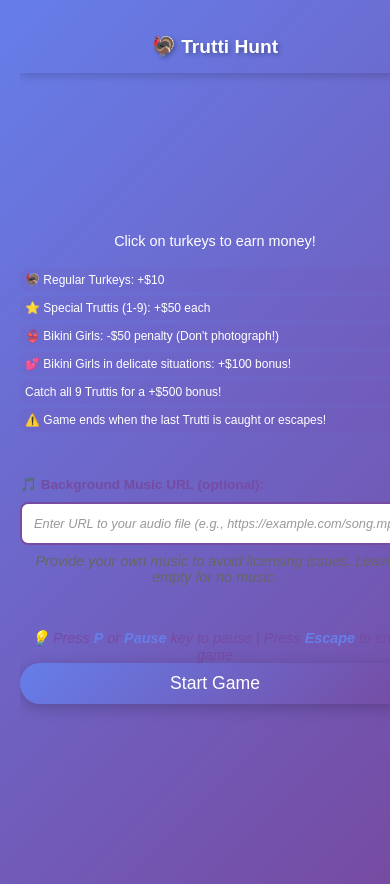
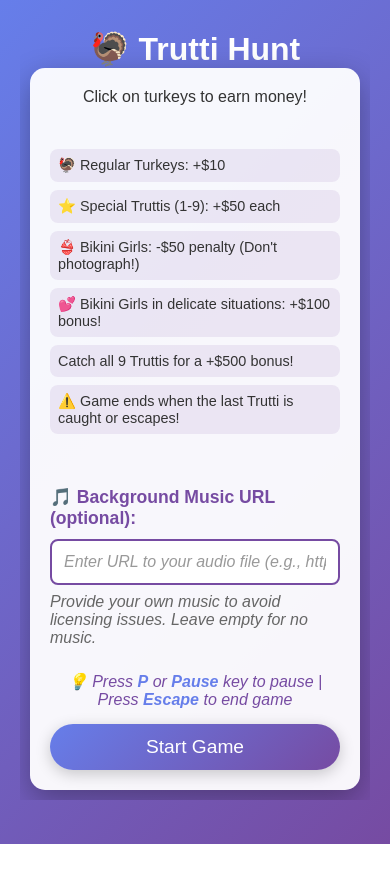
Before and after one commit to simonbraeuer/truttijagd, an Angular app in the folder trutti-hunt/: page / in a window 390 px wide. After the commit the page ends 844 px from the top, so only its background shows below. Built offline with nearby package versions, Linux system fonts and the light colour scheme.

Commit message:
Revert styling changes

```diff
--- a/trutti-hunt/src/app/game/game.css
+++ b/trutti-hunt/src/app/game/game.css
@@ -1,66 +1,62 @@
-/* Variables and Base Styles */
-:root {
-  --primary-color: #764ba2;
-  --secondary-color: #667eea;
-  --header-height: 50px;
-  --spacing: 20px;
-  --spacing-small: 10px;
-}
-
 .game-container {
-  display: flex;
-  flex-direction: column;
-  height: 100vh;
-  width: 100vw;
-  overflow: hidden;
-}
-
-.game-header {
-  flex-shrink: 0;
-  background: linear-gradient(135deg, var(--secondary-color) 0%, var(--primary-color) 100%);
-  padding: 15px;
-  text-align: center;
-  box-shadow: 0 2px 10px rgba(0, 0, 0, 0.2);
-  height: var(--header-height);
-  display: flex;
-  align-items: center;
-  justify-content: center;
-}
-
-.game-header h1 {
-  margin: 0;
-  color: white;
-  font-size: 1.8em;
-  font-weight: bold;
-  text-shadow: 2px 2px 4px rgba(0, 0, 0, 0.3);
-}
-
-/* Start Screen */
-.start-screen {
-  flex: 1;
   display: flex;
   flex-direction: column;
   align-items: center;
   justify-content: center;
-  padding: var(--spacing);
-  overflow-y: auto;
+  min-height: 70vh;
+  padding: 10px;
+  width: 100%;
+  max-width: 100vw;
+  overflow-x: hidden;
 }
 
-.start-screen > * {
+.start-screen {
+  background: rgba(255, 255, 255, 0.95);
+  padding: 40px;
+  border-radius: 20px;
+  box-shadow: 0 10px 30px rgba(0, 0, 0, 0.3);
+  text-align: center;
   max-width: 600px;
   width: 100%;
+  color: #333;
+}
+
+@media (max-width: 768px) {
+  .start-screen {
+    padding: 20px;
+    border-radius: 15px;
+    max-width: 100%;
+    margin: 0 10px;
+  }
+}
+
+.start-screen h2 {
+  font-size: 2.5em;
+  margin-bottom: 20px;
+  color: #764ba2;
 }
 
 .start-screen p {
   font-size: 1.2em;
-  margin-bottom: var(--spacing);
-  text-align: center;
+  margin-bottom: 20px;
+}
+
+@media (max-width: 768px) {
+  .start-screen h2 {
+    font-size: 1.8em;
+    margin-bottom: 15px;
+  }
+
+  .start-screen p {
+    font-size: 1em;
+    margin-bottom: 15px;
+  }
 }
 
 .instructions {
   text-align: left;
   display: inline-block;
-  margin: 15px auto;
+  margin: 20px auto;
   padding: 0;
   list-style: none;
 }
@@ -73,7 +69,14 @@
   border-radius: 8px;
 }
 
-/* Audio Configuration */
+@media (max-width: 768px) {
+  .instructions li {
+    font-size: 0.9em;
+    padding: 8px;
+    margin: 8px 0;
+  }
+}
+
 .audio-config {
   margin: 25px 0;
   text-align: left;
@@ -116,9 +119,7 @@
   font-style: italic;
 }
 
-/* Buttons */
-.start-button,
-.save-score-button {
+.start-button {
   background: linear-gradient(135deg, #667eea 0%, #764ba2 100%);
   color: white;
   border: none;
@@ -130,24 +131,23 @@
   box-shadow: 0 4px 15px rgba(0, 0, 0, 0.2);
 }
 
-.start-button:hover,
-.save-score-button:hover {
+@media (max-width: 768px) {
+  .start-button {
+    padding: 12px 30px;
+    font-size: 1.2em;
+    width: 100%;
+  }
+}
+
+.start-button:hover {
   transform: translateY(-2px);
   box-shadow: 0 6px 20px rgba(0, 0, 0, 0.3);
 }
 
-.start-button:active,
-.save-score-button:active {
+.start-button:active {
   transform: translateY(0);
 }
 
-.save-score-button {
-  padding: 12px 30px;
-  font-size: 1.2em;
-  width: 100%;
-}
-
-/* Hints */
 .pause-hint,
 .resume-hint {
   margin-top: 20px;
@@ -162,10 +162,7 @@
   font-weight: bold;
 }
 
-/* Overlays and Screens */
-.pause-overlay,
-.game-over-overlay,
-.scoreboard-overlay {
+.pause-overlay {
   position: absolute;
   top: 0;
   left: 0;
@@ -179,43 +176,17 @@
   animation: fadeIn 0.3s ease-in;
 }
 
-.game-over-overlay,
-.scoreboard-overlay {
-  background: rgba(0, 0, 0, 0.85);
-  z-index: 3000;
-}
-
-.pause-screen,
-.game-over-screen,
-.scoreboard-screen {
+.pause-screen {
   animation: slideDown 0.3s ease-out;
 }
 
-.game-over-screen,
-.scoreboard-screen {
-  background: rgba(255, 255, 255, 0.95);
-  padding: 40px;
-  border-radius: 20px;
-  box-shadow: 0 10px 30px rgba(0, 0, 0, 0.5);
-  text-align: center;
-  max-width: 500px;
-  width: 90%;
-  max-height: 90vh;
-  overflow-y: auto;
-  color: #333;
-}
-
-.game-over-screen h2,
-.scoreboard-screen h2 {
-  font-size: 2.5em;
-  margin-bottom: 20px;
-  color: #764ba2;
-}
-
-/* Animations */
 @keyframes fadeIn {
-  from { opacity: 0; }
-  to { opacity: 1; }
+  from {
+    opacity: 0;
+  }
+  to {
+    opacity: 1;
+  }
 }
 
 @keyframes slideDown {
@@ -229,31 +200,23 @@
   }
 }
 
-@keyframes bounce {
-  0%, 100% { transform: translate(-50%, -50%) scale(1); }
-  50% { transform: translate(-50%, -50%) scale(1.1); }
-}
-
-/* Game Area */
 .game-area {
-  flex: 1;
   display: flex;
   flex-direction: column;
+  align-items: center;
   position: relative;
-  overflow: hidden;
-  padding: var(--spacing-small);
-  gap: var(--spacing-small);
 }
 
 .hud {
-  flex-shrink: 0;
   display: flex;
   justify-content: space-around;
+  width: 100%;
+  max-width: 800px;
+  margin-bottom: 20px;
   background: rgba(255, 255, 255, 0.9);
   padding: 15px;
   border-radius: 10px;
   box-shadow: 0 4px 15px rgba(0, 0, 0, 0.2);
-  gap: var(--spacing);
 }
 
 .money-display,
@@ -263,16 +226,36 @@
   color: #333;
 }
 
+@media (max-width: 768px) {
+  .hud {
+    flex-direction: column;
+    gap: 10px;
+    padding: 10px;
+    margin-bottom: 10px;
+  }
+
+  .money-display,
+  .special-turkeys {
+    font-size: 1.2em;
+  }
+}
+
 .game-canvas {
-  flex: 1;
   border: 5px solid white;
   border-radius: 10px;
   box-shadow: 0 10px 30px rgba(0, 0, 0, 0.3);
   cursor: crosshair;
   background: #87CEEB;
-  width: 100%;
-  height: 100%;
-  object-fit: contain;
+  max-width: 100%;
+  height: auto;
+}
+
+@media (max-width: 768px) {
+  .game-canvas {
+    border: 3px solid white;
+    border-radius: 5px;
+    touch-action: none;
+  }
 }
 
 .completion-message {
@@ -291,7 +274,74 @@
   animation: bounce 0.5s ease-in-out;
 }
 
-/* Game Over / Scoreboard Specific */
+@keyframes bounce {
+  0%, 100% { transform: translate(-50%, -50%) scale(1); }
+  50% { transform: translate(-50%, -50%) scale(1.1); }
+}
+.game-over-overlay,
+.scoreboard-overlay {
+  position: absolute;
+  top: 0;
+  left: 0;
+  width: 100%;
+  height: 100%;
+  background: rgba(0, 0, 0, 0.85);
+  display: flex;
+  align-items: center;
+  justify-content: center;
+  z-index: 3000;
+  animation: fadeIn 0.3s ease-in;
+}
+
+.game-over-screen,
+.scoreboard-screen {
+  background: rgba(255, 255, 255, 0.95);
+  padding: 40px;
+  border-radius: 20px;
+  box-shadow: 0 10px 30px rgba(0, 0, 0, 0.5);
+  text-align: center;
+  max-width: 500px;
+  width: 90%;
+  max-height: 90vh;
+  overflow-y: auto;
+  color: #333;
+  animation: slideDown 0.3s ease-out;
+}
+
+.game-over-screen h2,
+.scoreboard-screen h2 {
+  font-size: 2.5em;
+  margin-bottom: 20px;
+  color: #764ba2;
+}
+
+@media (max-width: 768px) {
+  .game-over-screen,
+  .scoreboard-screen {
+    padding: 20px;
+    border-radius: 15px;
+    width: 95%;
+  }
+
+  .game-over-screen h2,
+  .scoreboard-screen h2 {
+    font-size: 1.8em;
+    margin-bottom: 15px;
+  }
+
+  .final-score {
+    font-size: 1.5em !important;
+  }
+
+  .truttis-caught {
+    font-size: 1.1em !important;
+  }
+
+  .top10-message {
+    font-size: 1.2em !important;
+  }
+}
+
 .final-score {
   font-size: 2em;
   font-weight: bold;
@@ -342,7 +392,28 @@
   box-shadow: 0 0 8px rgba(102, 126, 234, 0.3);
 }
 
-/* Scoreboard */
+.save-score-button {
+  background: linear-gradient(135deg, #667eea 0%, #764ba2 100%);
+  color: white;
+  border: none;
+  padding: 12px 30px;
+  font-size: 1.2em;
+  border-radius: 50px;
+  cursor: pointer;
+  transition: transform 0.2s, box-shadow 0.2s;
+  box-shadow: 0 4px 15px rgba(0, 0, 0, 0.2);
+  width: 100%;
+}
+
+.save-score-button:hover {
+  transform: translateY(-2px);
+  box-shadow: 0 6px 20px rgba(0, 0, 0, 0.3);
+}
+
+.save-score-button:active {
+  transform: translateY(0);
+}
+
 .scoreboard-list {
   margin: 30px 0;
   max-height: 400px;
@@ -397,101 +468,3 @@
   font-style: italic;
   font-size: 1.1em;
 }
-
-/* ===== RESPONSIVE DESIGN ===== */
-
-@media (max-width: 768px) {
-  :root {
-    --header-height: 40px;
-    --spacing: 10px;
-    --spacing-small: 5px;
-  }
-
-  .game-header h1 {
-    font-size: 1.2em;
-  }
-
-  .start-screen p {
-    font-size: 0.9em;
-  }
-
-  .instructions li {
-    font-size: 0.75em;
-    padding: 5px;
-    margin: 4px 0;
-  }
-
-  .audio-config label {
-    font-size: 0.85em;
-  }
-
-  .audio-input,
-  .audio-hint {
-    font-size: 0.8em;
-  }
-
-  .start-button {
-    font-size: 1.1em;
-    padding: 10px 25px;
-  }
-
-  .hud {
-    flex-direction: column;
-    padding: var(--spacing-small);
-    gap: var(--spacing-small);
-  }
-
-  .money-display,
-  .special-turkeys {
-    font-size: 1em;
-  }
-
-  .game-canvas {
-    border-width: 3px;
-  }
-
-  .game-over-screen,
-  .scoreboard-screen {
-    padding: var(--spacing);
-    width: 95%;
-  }
-}
-
-@media (max-width: 768px) and (orientation: landscape) {
-  .game-header h1 {
-    font-size: 1em;
-  }
-
-  .start-screen {
-    flex-direction: row;
-    flex-wrap: wrap;
-    justify-content: space-between;
-  }
-
-  .start-screen > p:first-of-type,
-  .pause-hint,
-  .start-button {
-    flex-basis: 100%;
-  }
-
-  .instructions,
-  .audio-config {
-    flex-basis: 48%;
-  }
-
-  .game-area {
-    flex-direction: row;
-  }
-
-  .hud {
-    flex-direction: column;
-    flex-shrink: 0;
-    width: auto;
-  }
-
-  .money-display,
-  .special-turkeys {
-    font-size: 0.85em;
-    white-space: nowrap;
-  }
-}
--- a/trutti-hunt/src/app/game/game.ts
+++ b/trutti-hunt/src/app/game/game.ts
@@ -76,7 +76,7 @@ export class GameComponent implements OnInit, OnDestroy {
     }
   }
 
-  @HostListener('window:resize')
+  @HostListener('window:resize', ['$event'])
   onResize() {
     if (this.gameStarted && this.canvasRef) {
       this.updateCanvasSize();
@@ -84,31 +84,27 @@ export class GameComponent implements OnInit, OnDestroy {
   }
 
   private updateCanvasSize() {
-    if (!this.canvasRef) return;
+    const maxWidth = Math.min(800, window.innerWidth - 40);
+    const maxHeight = Math.min(600, window.innerHeight - 200);
 
-    const canvas = this.canvasRef.nativeElement;
-    const container = canvas.parentElement;
-    if (!container) return;
-
-    // Get container dimensions
-    const containerWidth = container.clientWidth;
-    const containerHeight = container.clientHeight;
-
-    // Maintain 4:3 aspect ratio
-    const aspectRatio = 4 / 3;
-    let width = containerWidth;
+    // Maintain aspect ratio
+    const aspectRatio = 4 / 3; // 800/600
+    let width = maxWidth;
     let height = width / aspectRatio;
 
-    if (height > containerHeight) {
-      height = containerHeight;
+    if (height > maxHeight) {
+      height = maxHeight;
       width = height * aspectRatio;
     }
 
-    // Set canvas dimensions
     this.CANVAS_WIDTH = Math.floor(width);
     this.CANVAS_HEIGHT = Math.floor(height);
-    canvas.width = this.CANVAS_WIDTH;
-    canvas.height = this.CANVAS_HEIGHT;
+
+    if (this.canvasRef) {
+      const canvas = this.canvasRef.nativeElement;
+      canvas.width = this.CANVAS_WIDTH;
+      canvas.height = this.CANVAS_HEIGHT;
+    }
   }
 
   togglePause() {
```
